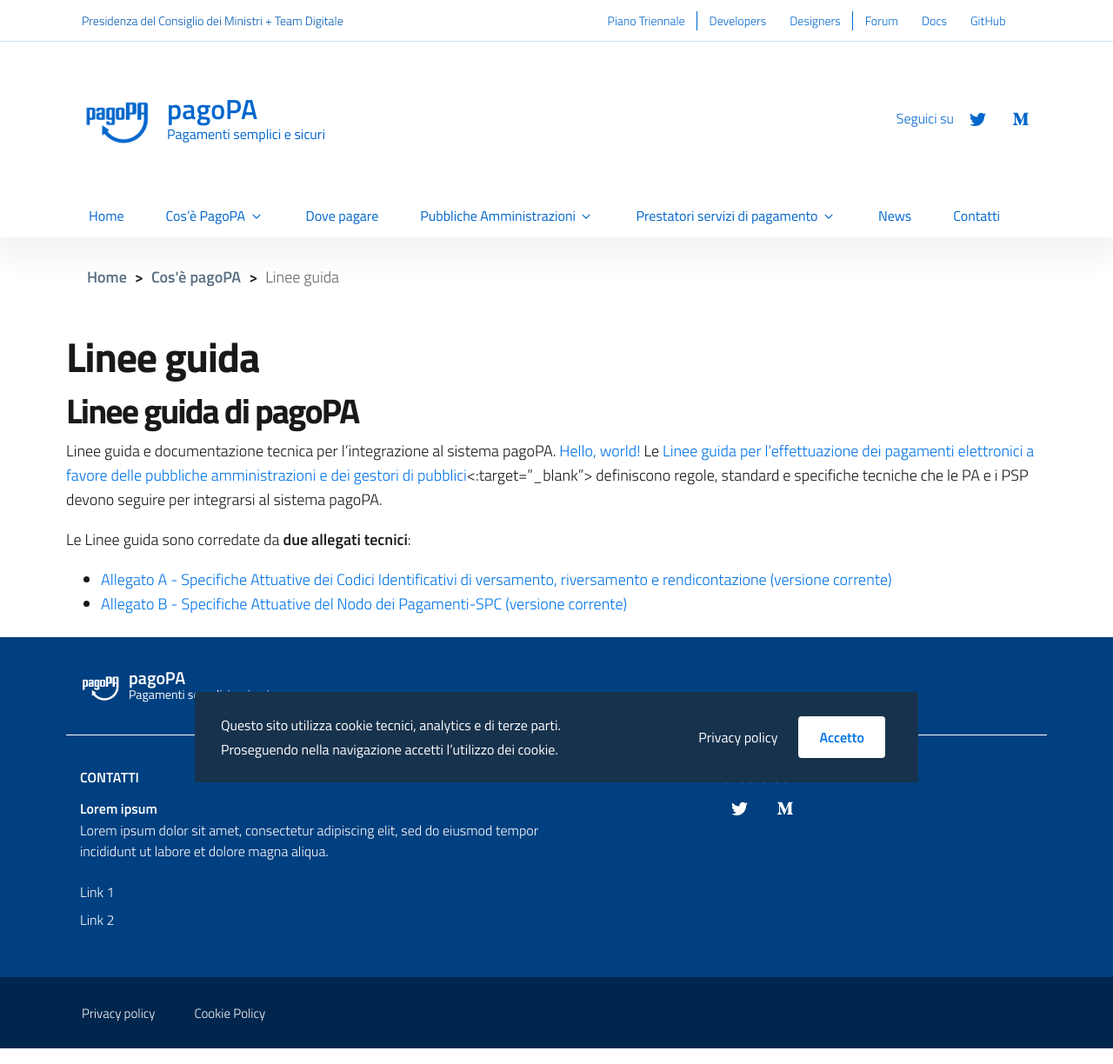
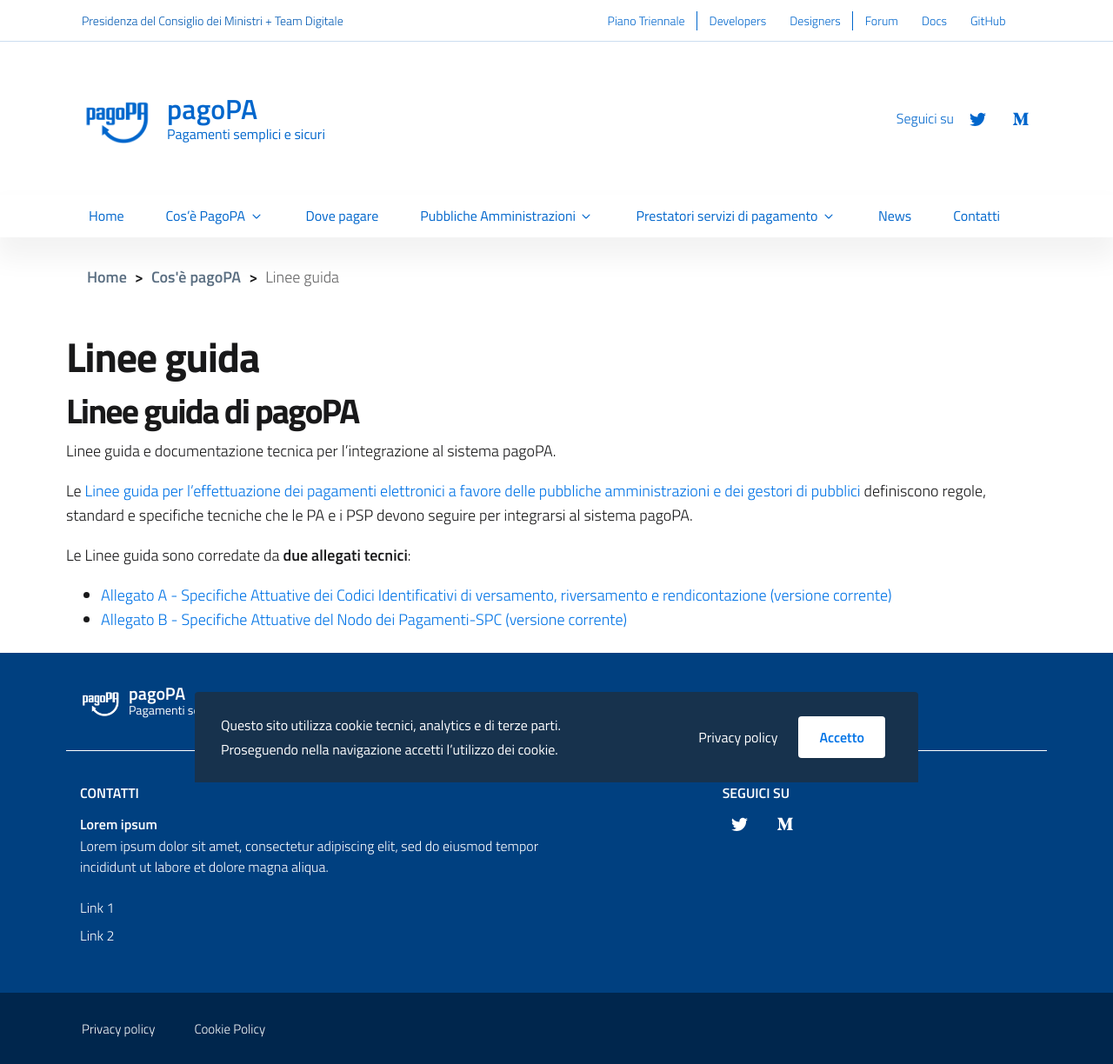
Before and after one commit to pagopa/site-pagopa.gov.it, a Jekyll site: the page built from it/cos-e-pago-pa-linee-guida.md, in a window 1280 px wide. Shown: the whole page at 87% size. Built offline with Jekyll 4.4.1, drawn with Linux system fonts in a browser that asks for light colours.

Commit message:
Update cos-e-pago-pa-linee-guida.md

```diff
--- a/it/cos-e-pago-pa-linee-guida.md
+++ b/it/cos-e-pago-pa-linee-guida.md
@@ -15,8 +15,8 @@
 ## Linee guida di pagoPA
 
 Linee guida e documentazione tecnica per l'integrazione al sistema pagoPA.
- <a href="http://example.com/" target="_blank">Hello, world!</a>
-Le [Linee guida per l’effettuazione dei pagamenti elettronici a favore delle pubbliche amministrazioni e dei gestori di pubblici](https://docs.italia.it/italia/pagopa/lg-pagopa-docs/it/stabile/)<:target="_blank"> definiscono regole, standard e specifiche tecniche che le PA e i PSP devono seguire per integrarsi al sistema pagoPA.
+
+Le <a href="https://docs.italia.it/italia/pagopa/lg-pagopa-docs/it/stabile/" target="_blank">Linee guida per l’effettuazione dei pagamenti elettronici a favore delle pubbliche amministrazioni e dei gestori di pubblici</a> definiscono regole, standard e specifiche tecniche che le PA e i PSP devono seguire per integrarsi al sistema pagoPA.
 
 Le Linee guida sono corredate da **due allegati tecnici**:
 * [Allegato A - Specifiche Attuative dei Codici Identificativi di versamento, riversamento e rendicontazione (versione corrente)](https://docs.italia.it/italia/pagopa/pagopa-codici-docs/it/bozza/)
```
